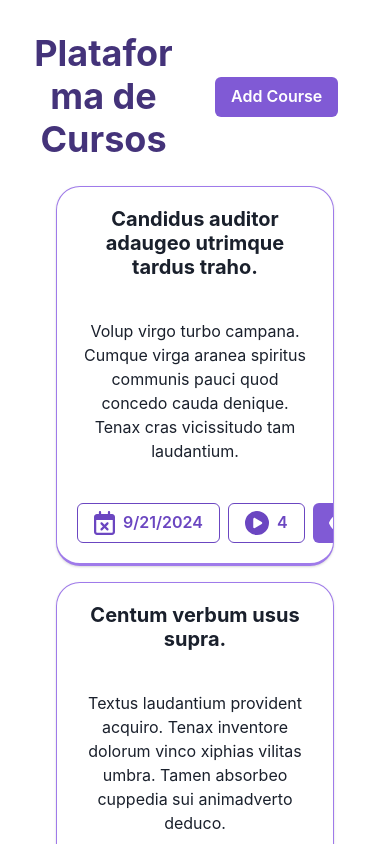
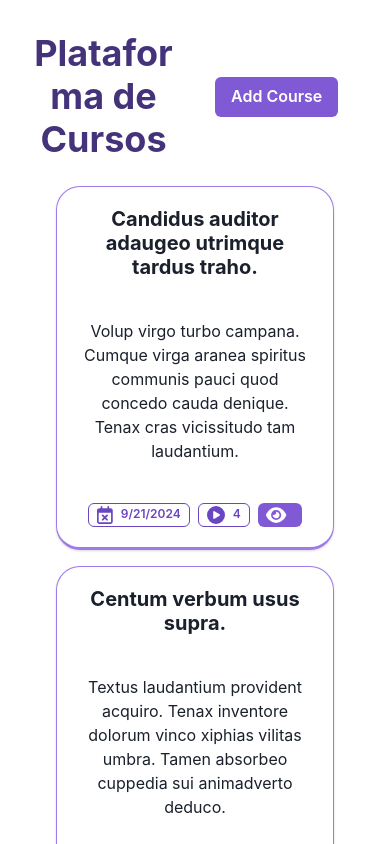
Before and after one commit to dede999/twygo-test-react, a React (Vite) app: page / in a window 390 px wide. Shown: the top 844 px of the page. Built offline with nearby package versions, Linux system fonts and the light colour scheme.

Commit message:
Improve screen responsiveness on card footer
This is done by manipulating the buttons sizes

```diff
--- a/components/CourseDisplay/index.tsx
+++ b/components/CourseDisplay/index.tsx
@@ -21,6 +21,7 @@ import { useState } from "react";
 export default function CourseDisplsy({ course }: { course: Course }) {
   const { isOpen, onOpen, onClose } = useDisclosure();
   const [editMode, setEditMode] = useState(false);
+  const buttonSize = { base: "xs", md: "sm", xl: "md" };
 
   return (
     <>
@@ -41,10 +42,11 @@ export default function CourseDisplsy({ course }: { course: Course }) {
           <Text>{course.description}</Text>
         </CardBody>
         <CardFooter>
-          <Stack direction="row">
+          <Stack direction="row" mx="auto">
             <Button
               variant="outline"
               disabled
+              size={buttonSize}
               width="fit-content"
               colorScheme="purple"
               leftIcon={<FontAwesomeIcon size="xl" icon={faCalendarXmark} />}
@@ -54,6 +56,7 @@ export default function CourseDisplsy({ course }: { course: Course }) {
             <Button
               variant="outline"
               disabled
+              size={buttonSize}
               width="fit-content"
               colorScheme="purple"
               leftIcon={<FontAwesomeIcon size="xl" icon={faCirclePlay} />}
@@ -63,6 +66,7 @@ export default function CourseDisplsy({ course }: { course: Course }) {
             <Button
               variant="solid"
               disabled
+              size={buttonSize}
               width="fit-content"
               colorScheme="purple"
               onClick={onOpen}
```
